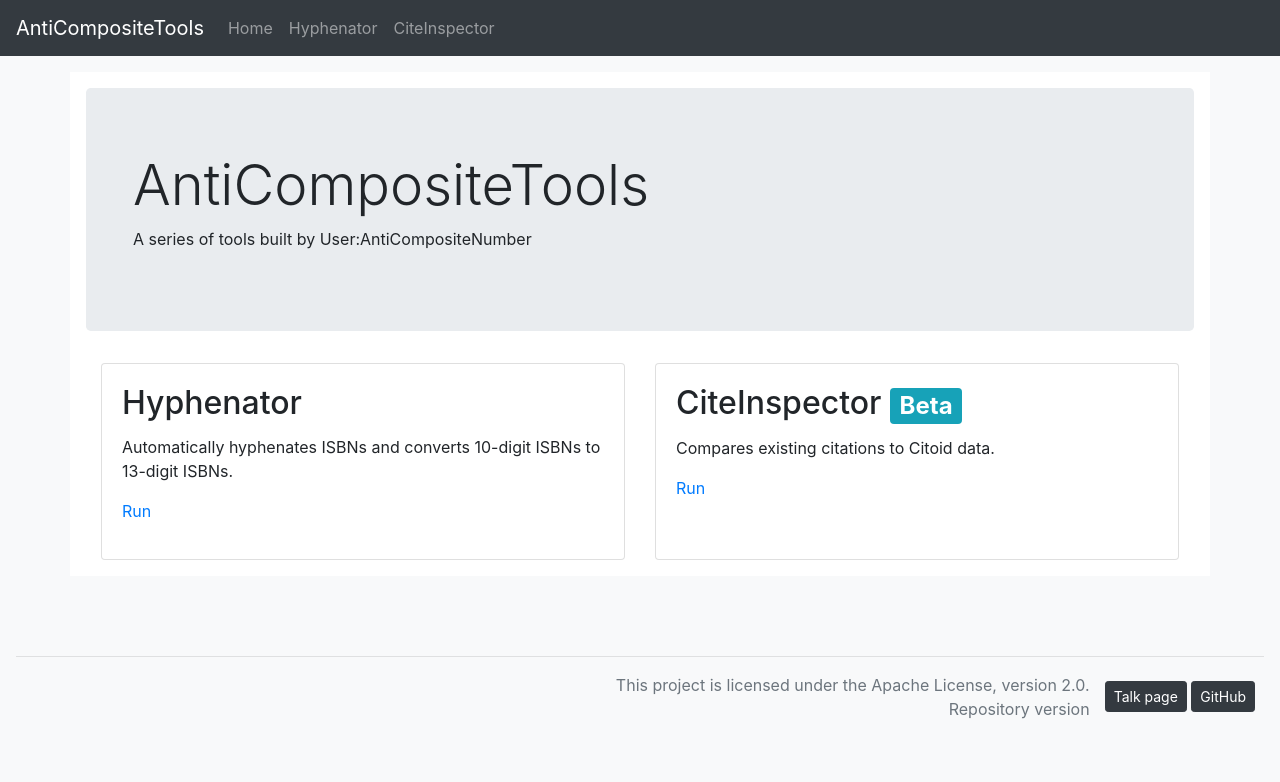
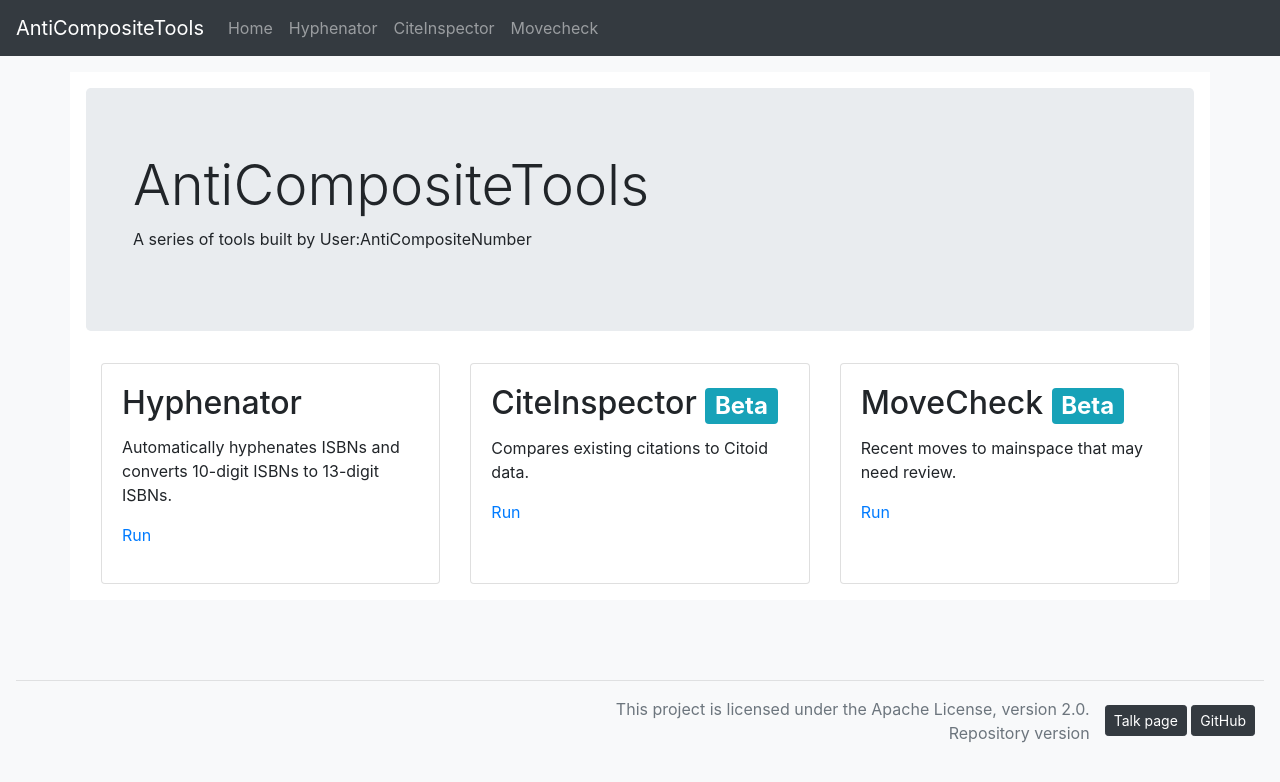
Before and after one commit to AntiCompositeNumber/anticompositetools, a Python web app: template src/templates/index.html in a window 1280 px wide. Shown: the top 782 px of the page. Run offline with Jinja, Linux system fonts and the light colour scheme; the template is opened without the code that fills it, so the values that code supplies are empty; some libraries are stand-ins or nearby versions.

Commit message:
Add movecheck to front page

```diff
--- a/src/templates/index.html
+++ b/src/templates/index.html
@@ -31,6 +31,13 @@
           <p><a class="card-link" href="{{url_for('citeinspector.form')}}" role="button">Run</a></p>
         </div>
       </div>
+      <div class="card">
+        <div class="card-body">
+          <h2 class="card-title">MoveCheck <span class="badge badge-info">Beta</span></h2>
+          <p class="card-text">Recent moves to mainspace that may need review.</p>
+          <p><a class="card-link" href="{{url_for('citeinspector.form')}}" role="button">Run</a></p>
+        </div>
+      </div>
     </div>
 
   </div>
--- a/src/templates/layout.html
+++ b/src/templates/layout.html
@@ -32,6 +32,7 @@
           {{ nav_row('index', 'Home') }}
           {{ nav_row('hyphenator.form', 'Hyphenator') }}
           {{ nav_row('citeinspector.form', 'CiteInspector') }}
+          {{ nav_row('movecheck.movecheck', 'Movecheck') }}
         </ul>
       </div>
     </nav>
```
